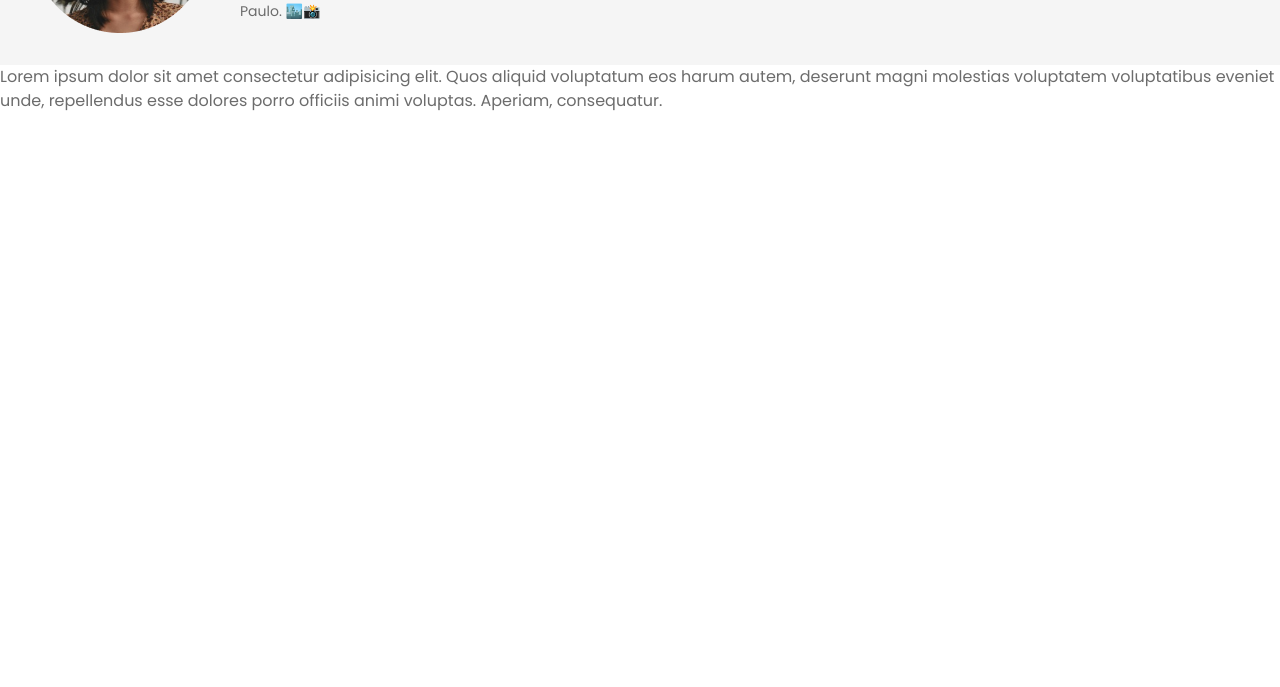
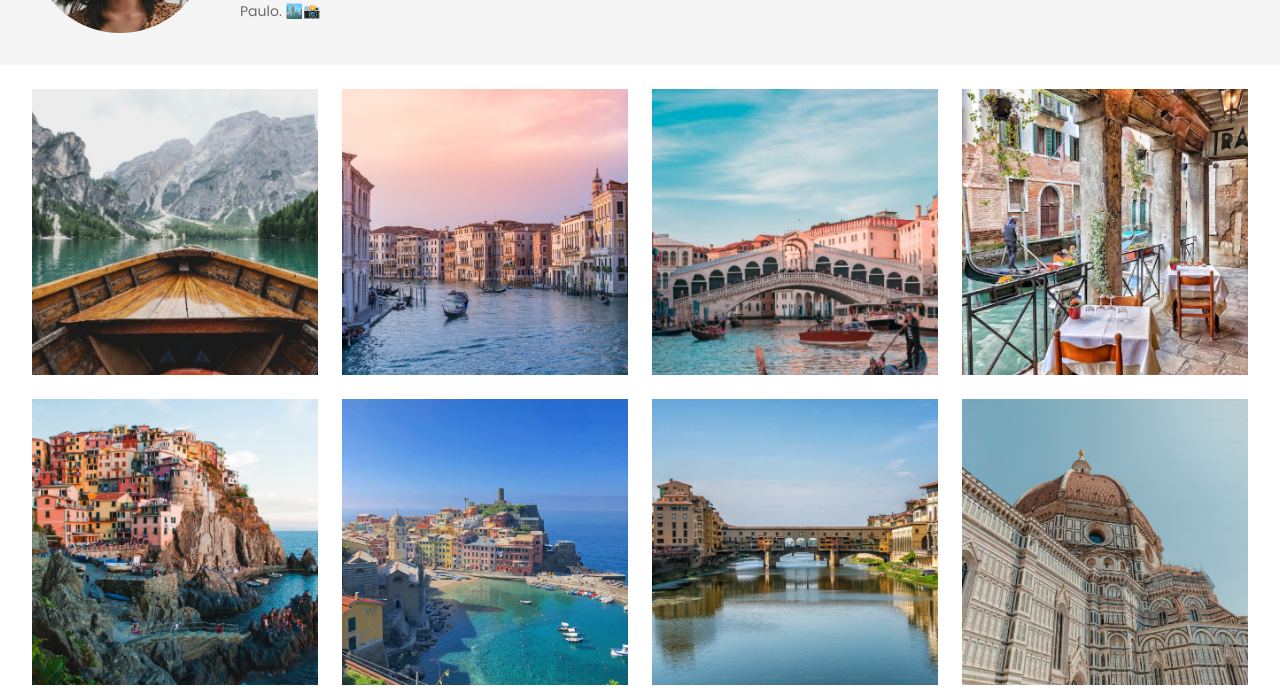
Before and after one commit to rodrigovaladao/project-travelgram, a plain HTML site: page index.html in a window 1280 px wide. Shown: the part 271-958 px from the top of the page. Before the commit the page ends 800 px from the top, so only its background shows below. Drawn offline with Linux system fonts and the light colour scheme.

Commit message:
main section - gallery

```diff
--- a/index.html
+++ b/index.html
@@ -71,13 +71,19 @@
       </header>
     </div>
 
-    <div>
-      <p>
-        Lorem ipsum dolor sit amet consectetur adipisicing elit. Quos aliquid
-        voluptatum eos harum autem, deserunt magni molestias voluptatem
-        voluptatibus eveniet unde, repellendus esse dolores porro officiis animi
-        voluptas. Aperiam, consequatur.
-      </p>
-    </div>
+    <main class="container">
+      <img src="./assets/images/Image 01.png" alt="..." />
+      <img src="./assets/images/Image 02.png" alt="..." />
+      <img src="./assets/images/Image 03.png" alt="..." />
+      <img src="./assets/images/Image 04.png" alt="..." />
+      <img src="./assets/images/Image 05.png" alt="..." />
+      <img src="./assets/images/Image 06.png" alt="..." />
+      <img src="./assets/images/Image 07.png" alt="..." />
+      <img src="./assets/images/Image 08.png" alt="..." />
+      <img src="./assets/images/Image 09.png" alt="..." />
+      <img src="./assets/images/Image 10.png" alt="..." />
+      <img src="./assets/images/Image 11.png" alt="..." />
+      <img src="./assets/images/Image 12.png" alt="..." />
+    </main>
   </body>
 </html>
--- a/styles/index.css
+++ b/styles/index.css
@@ -1,3 +1,4 @@
 @import url(global.css);
 @import url(nav.css);
 @import url(header.css);
+@import url(main.css);
--- /dev/null
+++ b/styles/main.css
@@ -0,0 +1,12 @@
+main {
+  display: flex;
+  flex-wrap: wrap;
+  gap: 24px;
+  padding-block: 24px;
+}
+
+main img {
+  width: 286px;
+  heigh: 286px;
+  object-fit: cover;
+}
```
